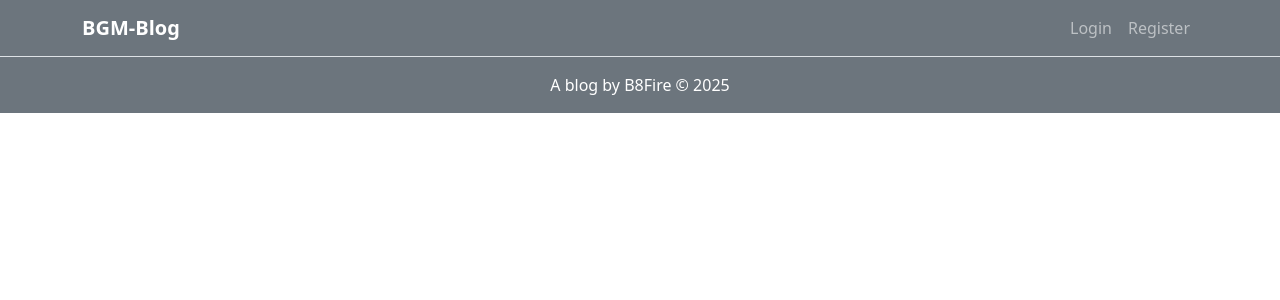
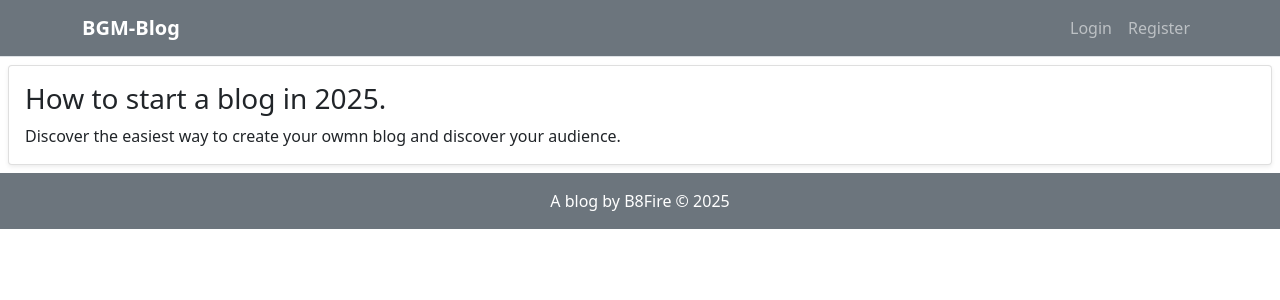
Before and after one commit to BonfaceGekara/bgm-blog, a React (Vite) app in the folder frontend/blog-frontend/: page / in a window 1280 px wide. Shown: the top 300 px of the page. Built offline with nearby package versions, Linux system fonts and the light colour scheme.

Commit message:
Added the home page to view newer blogs

```diff
--- a/frontend/blog-frontend/src/App.jsx
+++ b/frontend/blog-frontend/src/App.jsx
@@ -1,12 +1,14 @@
 import { useState } from 'react';
 import Header from './components/Header';
 import Footer from './components/Footer';
+import Home from './components/Home';
 
 function App() {
 
   return (
     <>
       <Header />
+      <Home />
       <Footer />
     </>
   )
--- /dev/null
+++ b/frontend/blog-frontend/src/components/Home.jsx
@@ -0,0 +1,16 @@
+import React from "react";
+
+function Home() {
+    return (
+        <div>
+            <div class="card  shadow-sm m-2">
+                <div class="card-body">
+                    <h3 class="card-title">How to start a blog in 2025.</h3>
+                    <p class="card-text">Discover the easiest way to create your owmn blog and discover your audience.</p>
+                </div>
+            </div>
+        </div>
+    );
+}
+
+export default Home;
```
